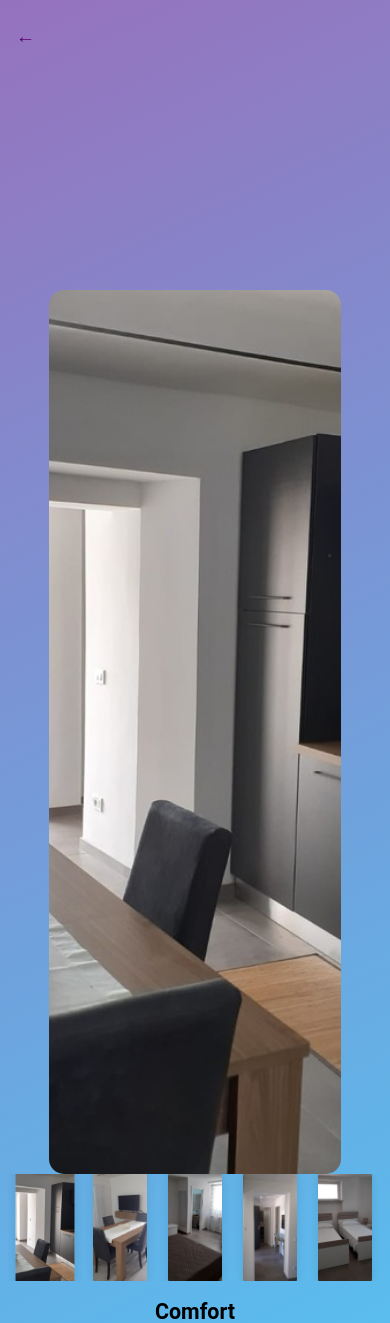
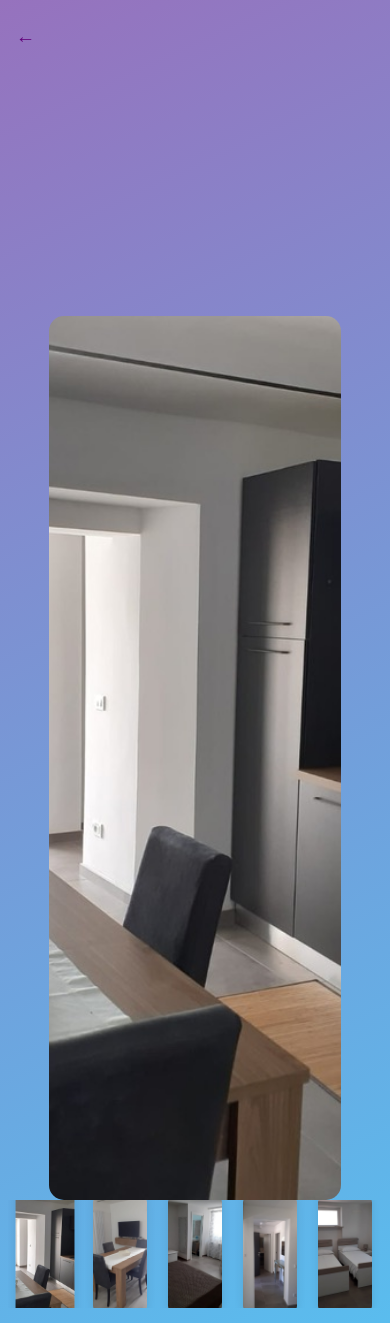
Before and after one commit to Mothxxx/bnb-le-dune, a Flask app: page /camere in a window 390 px wide. Shown: the top 1323 px of the page. Run offline with Flask 3, Linux system fonts and the light colour scheme; some web fonts are replaced.

Commit message:
release 1.0

```diff
--- a/static/css/camere.css
+++ b/static/css/camere.css
@@ -361,7 +361,7 @@ body {
 
     /* Galleria */
     .gallery {
-        margin-top: -5vh;
+        margin-top: -2vh;
         margin-bottom: 0;
         width: 100%;
         display: flex;
```
